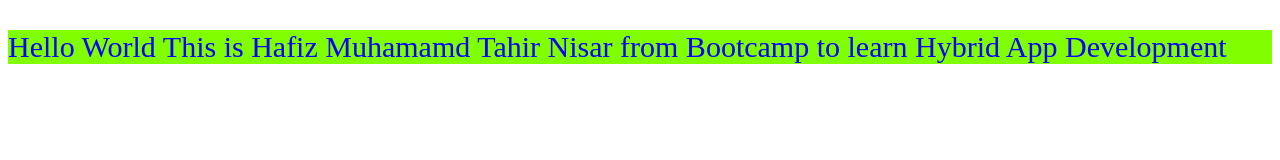
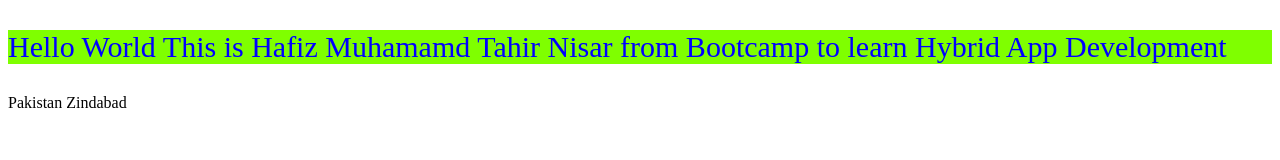
Before and after one commit to engrhafiztahir/Bootcamp, a plain HTML site: page index.html in a window 1280 px wide. Drawn offline with Linux system fonts and the light colour scheme.

Commit message:
Update file

```diff
--- a/index.html
+++ b/index.html
@@ -7,5 +7,6 @@
 </head>
 <body>
     <p style="color: blue; background-color: chartreuse; font-size: 30px;">Hello World This is Hafiz Muhamamd Tahir Nisar from Bootcamp to learn Hybrid App Development</p>
+    <p>Pakistan Zindabad</p>
 </body>
 </html>
```
